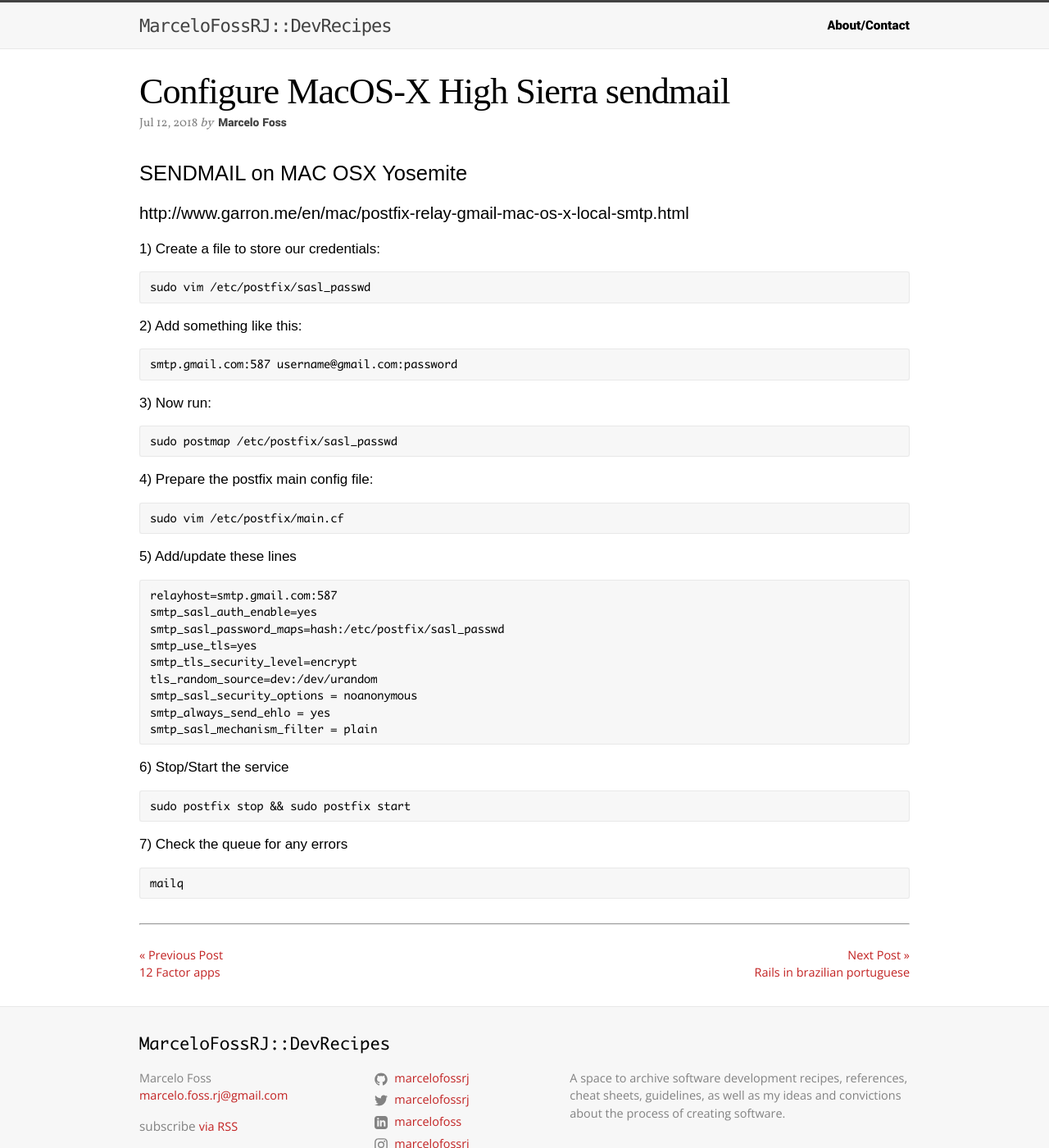
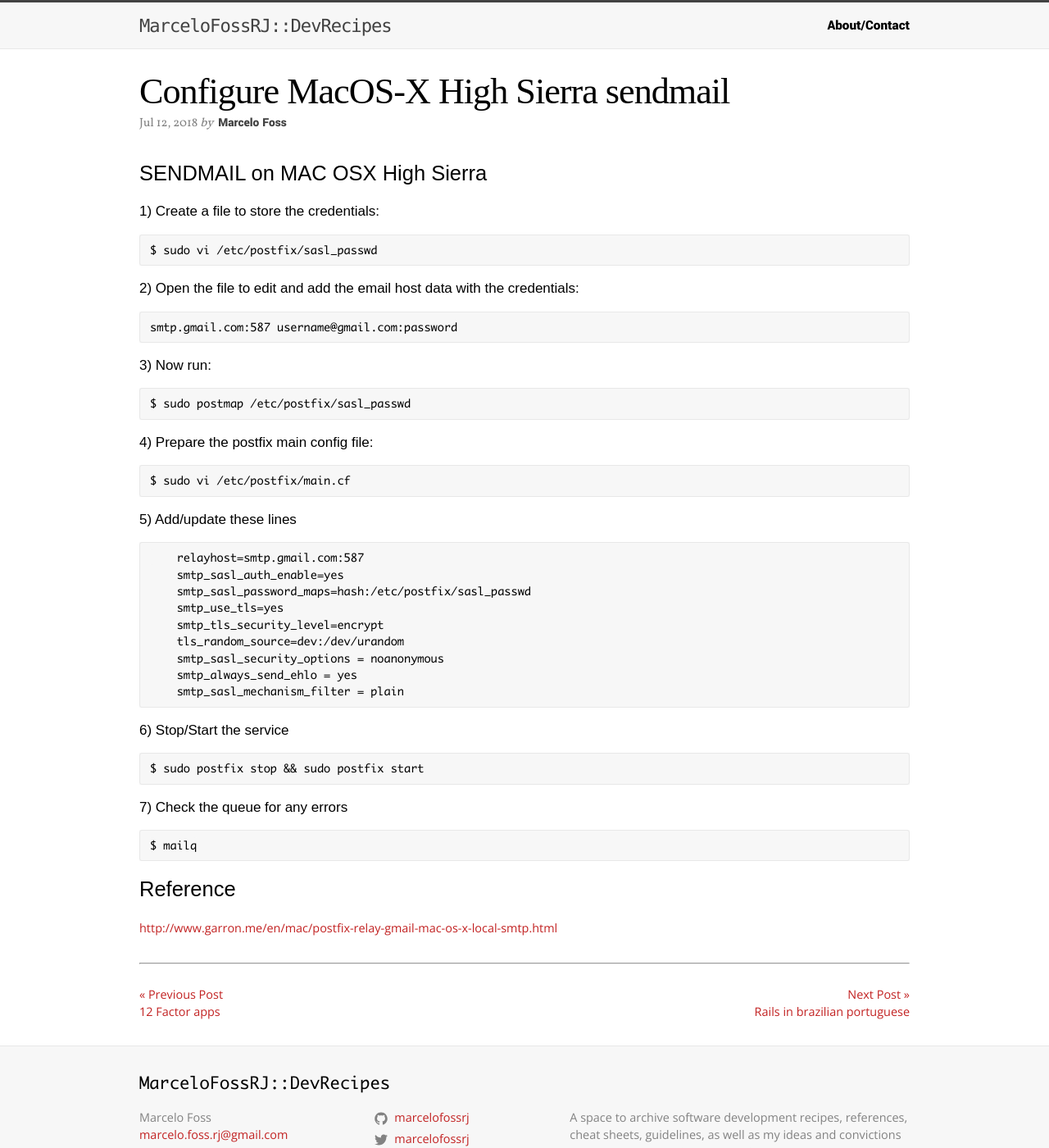
Before and after one commit to MarceloFossRJ/MarceloFossRJ.github.io, a Jekyll site: the page built from _posts/2018-07-13-sendmail-highsierra.md, in a window 1280 px wide and 1400 px high. Shown: the whole window at 82% size. Built offline with Jekyll 4.4.1, drawn with Linux system fonts in a browser that asks for light colours; some web fonts are replaced.

Commit message:
update sendmail post

````diff
--- a/_posts/2018-07-13-sendmail-highsierra.md
+++ b/_posts/2018-07-13-sendmail-highsierra.md
@@ -7,28 +7,30 @@ tags: [macosx, el capitan, facetime]
 author: Marcelo Foss
 ---
 
-# SENDMAIL on MAC OSX Yosemite
+# SENDMAIL on MAC OSX High Sierra
 
-#### http://www.garron.me/en/mac/postfix-relay-gmail-mac-os-x-local-smtp.html
+1) Create a file to store the credentials:
+```
+$ sudo vi /etc/postfix/sasl_passwd
+```
 
-1) Create a file to store our credentials:
-
-    sudo vim /etc/postfix/sasl_passwd
-
-2) Add something like this:
-
-    smtp.gmail.com:587 username@gmail.com:password
+2) Open the file to edit and add the email host data with the credentials:
+```
+smtp.gmail.com:587 username@gmail.com:password
+```
 
 3) Now run:
-
-    sudo postmap /etc/postfix/sasl_passwd
+```
+$ sudo postmap /etc/postfix/sasl_passwd
+```
 
 4) Prepare the postfix main config file:
-
-    sudo vim /etc/postfix/main.cf
+```
+$ sudo vi /etc/postfix/main.cf
+```
 
 5) Add/update these lines
-
+```
     relayhost=smtp.gmail.com:587
     smtp_sasl_auth_enable=yes
     smtp_sasl_password_maps=hash:/etc/postfix/sasl_passwd
@@ -38,11 +40,17 @@ author: Marcelo Foss
     smtp_sasl_security_options = noanonymous
     smtp_always_send_ehlo = yes
     smtp_sasl_mechanism_filter = plain
+```
 
 6) Stop/Start the service
-
-    sudo postfix stop && sudo postfix start
+```
+$ sudo postfix stop && sudo postfix start
+```
 
 7) Check the queue for any errors
+```
+$ mailq
+```
 
-    mailq
+# Reference
+[http://www.garron.me/en/mac/postfix-relay-gmail-mac-os-x-local-smtp.html](http://www.garron.me/en/mac/postfix-relay-gmail-mac-os-x-local-smtp.html)
````
